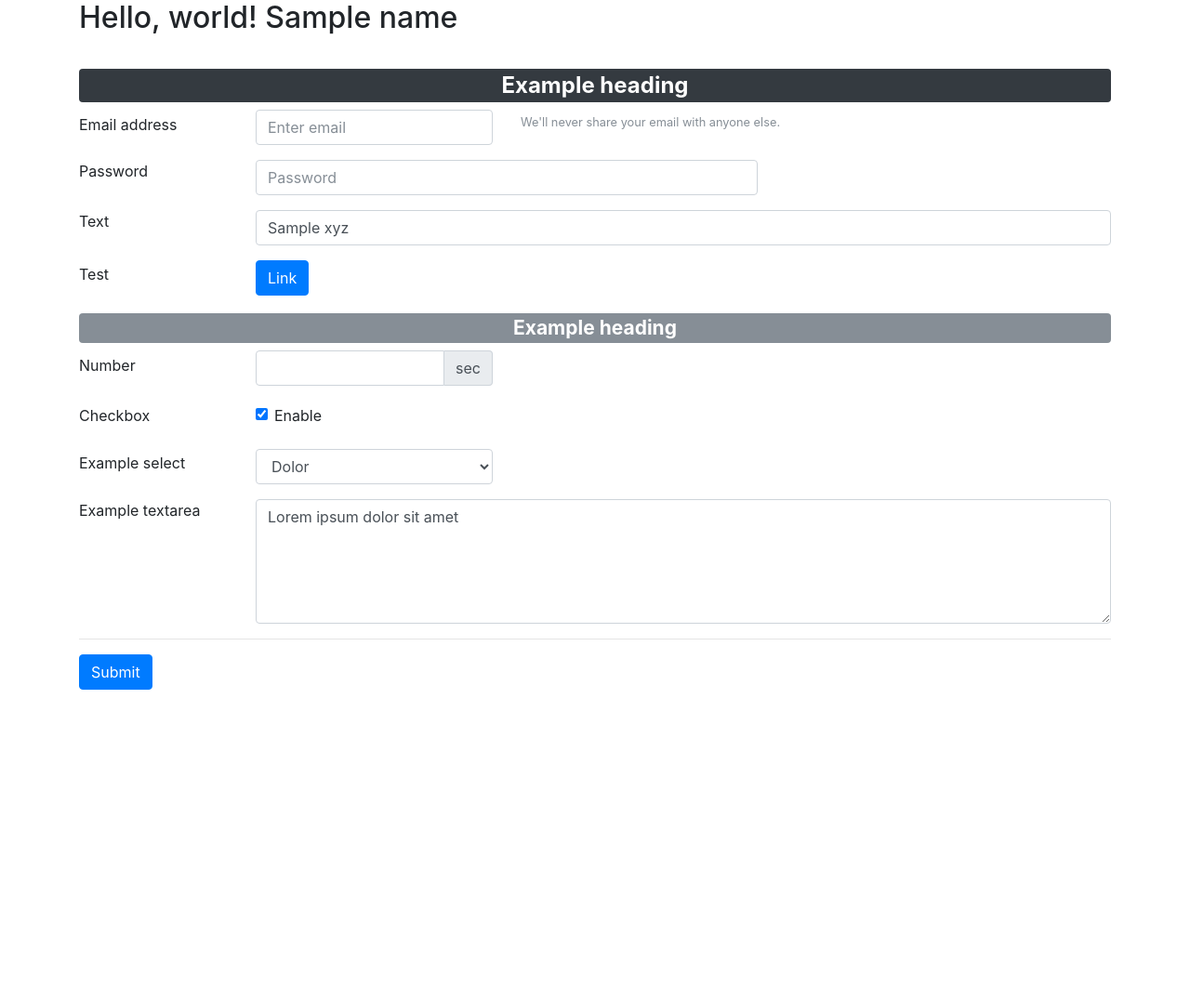
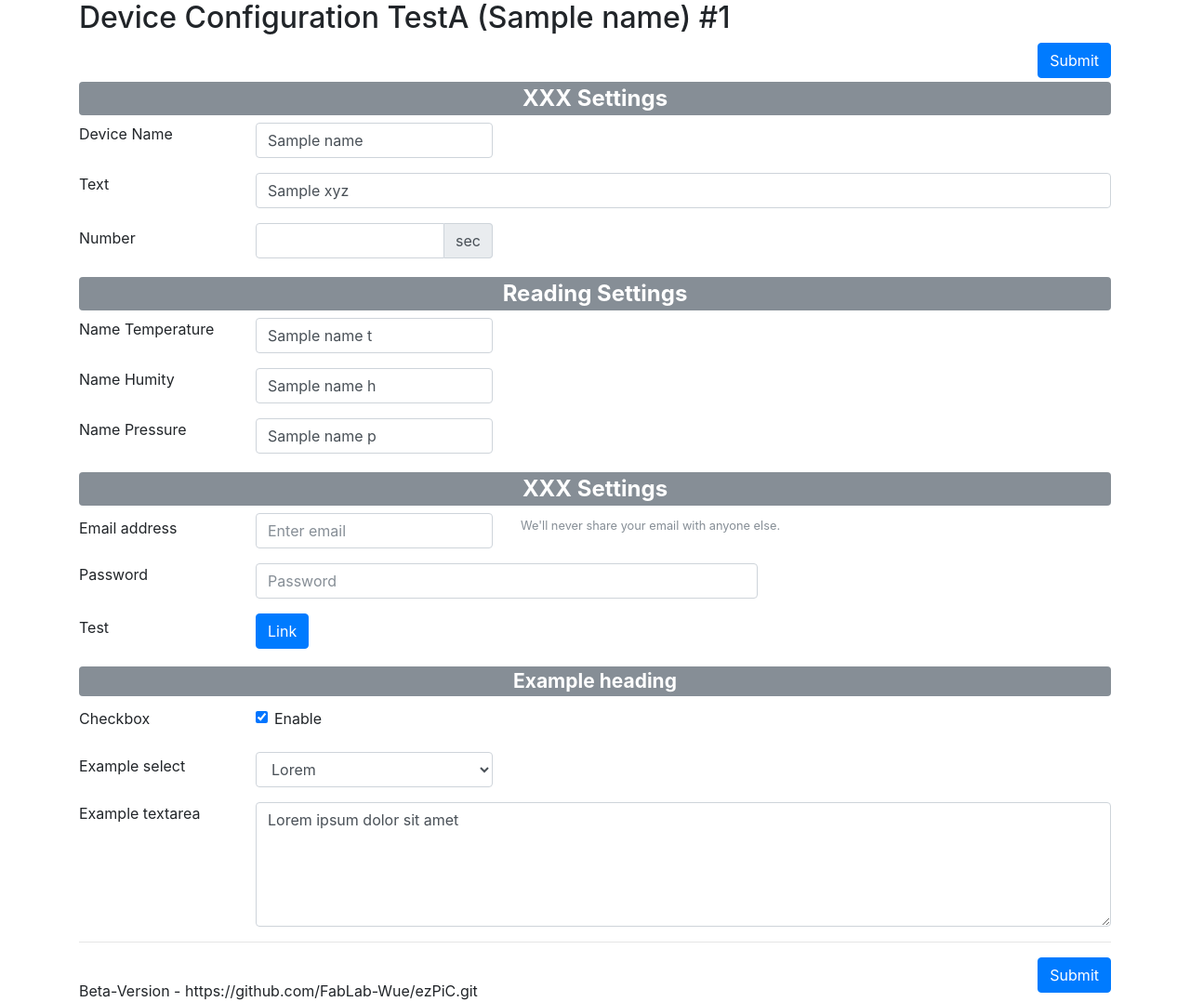
Before and after one commit to happytm/ezPiC, a Python web app: template ezPiC/templates/devices/TestA.html in a window 1280 px wide. Shown: the part 48-1126 px from the top of the page at 93% size. Before the commit the page ends 790 px from the top, so only its background shows below. Run offline with Jinja, Linux system fonts and the light colour scheme; the template is opened without the code that fills it: most values are stand-ins (such as "Sample title", 1, 10 or a date in 2020); some libraries are stand-ins or nearby versions.

Commit message:
Work on devices and HTML

```diff
--- a/ezPiC/plugins/devices/devTestB.py
+++ b/ezPiC/plugins/devices/devTestB.py
@@ -22,7 +22,7 @@
 
     def __init__(self, module):
         super().__init__(module)
-        self.param = {'abc':12345, 'xyz':67890}
+        self.param = {'name':'B', 'abc':12345, 'xyz':67890}
         self.timer_period = 5.5555
 
     def timer(self):
--- a/ezPiC/templates/devices/TestA.html
+++ b/ezPiC/templates/devices/TestA.html
@@ -1,14 +1,64 @@
 {% extends "t_standard.html" %}
 {% block body %}
 
+<h2>Device Configuration TestA ({{ name }}) #{{index}}</h2>
 
-<h2>Hello, world! {{ name }}</h2>
+<form method="post">
 
-<br />
+    <button type="submit" class="btn btn-primary float-right">Submit</button>
 
-<form method=post>
+    <h2><span class="badge badge-secondary col-sm-12">XXX Settings</span></h2>
 
-    <h2><span class="badge badge-dark col-sm-12">Example heading</span></h2>
+    <div class="form-group row">
+        <label for="name" class="col-sm-2">Device Name</label>
+        <div class="col-sm-3">
+            <input type="text" class="form-control" name="name" id="name" value="{{name}}">
+        </div>
+    </div>
+
+    <div class="form-group row">
+        <label for="xyz" class="col-sm-2">Text</label>
+        <div class="col-sm-10">
+            <input type="text" class="form-control" name="xyz" id="xyz" value="{{xyz}}">
+        </div>
+    </div>
+
+    <div class="form-group row">
+        <label for="abc" class="col-sm-2 form-text">Number</label>
+        <div class="input-group col-sm-3">
+            <input type="number" class="form-control" name="abc" id="abc" value="{{abc}}">
+            <span class="input-group-addon">sec</span>
+        </div>
+    </div>
+
+
+
+    <h2><span class="badge badge-secondary col-sm-12">Reading Settings</span></h2>
+
+    <div class="form-group row">
+        <label for="name_t" class="col-sm-2">Name Temperature</label>
+        <div class="col-sm-3">
+            <input type="text" class="form-control" name="name_t" id="name_t" value="{{name_t}}">
+        </div>
+    </div>
+
+    <div class="form-group row">
+        <label for="name_h" class="col-sm-2">Name Humity</label>
+        <div class="col-sm-3">
+            <input type="text" class="form-control" name="name_h" id="name_h" value="{{name_h}}">
+        </div>
+    </div>
+
+    <div class="form-group row">
+        <label for="name_p" class="col-sm-2">Name Pressure</label>
+        <div class="col-sm-3">
+            <input type="text" class="form-control" name="name_p" id="name_p" value="{{name_p}}">
+        </div>
+    </div>
+
+
+
+    <h2><span class="badge badge-secondary col-sm-12">XXX Settings</span></h2>
 
     <div class="form-group row">
         <label for="exampleInputEmail1" class="col-sm-2 form-text">Email address</label>
@@ -25,13 +75,6 @@
         </div>
     </div>
 
-    <div class="form-group row">
-        <label for="xyz" class="col-sm-2">Text</label>
-        <div class="col-sm-10">
-            <input type="text" class="form-control" name="xyz" id="xyz" value="{{xyz}}">
-        </div>
-    </div>
-
     <div class="form-group row align-items-center">
         <label for="exampleInputBtn" class="col-sm-2">Test</label>
         <div class="col-sm-3">
@@ -40,14 +83,6 @@
     </div>
 
     <h3><span class="badge badge-secondary col-sm-12">Example heading</span></h3>
-
-    <div class="form-group row">
-        <label for="abc" class="col-sm-2 form-text">Number</label>
-        <div class="input-group col-sm-3">
-            <input type="number" class="form-control" name="abc" id="abc" value="{{abc}}">
-            <span class="input-group-addon">sec</span>
-        </div>
-    </div>
 
     <div class="form-group row">
         <div class="col-sm-2 form-text">Checkbox</div>
@@ -61,14 +96,14 @@
     </div>
 
     <div class="form-group row align-items-center">
-        <label for="exampleFormControlSelect1" class="col-sm-2">Example select</label>
+        <label for="set" class="col-sm-2">Example select</label>
         <div class="col-sm-3">
-            <select class="form-control" id="exampleFormControlSelect1">
-                <option value="1">Lorem</option>
-                <option value="2">Ipsum</option>
-                <option value="3" selected>Dolor</option>
-                <option value="4">Sit</option>
-                <option value="5">Amet</option>
+            <select class="form-control" name="sel" id="sel">
+                <option value="1"{% if sel=='1' %} selected{% endif %}>Lorem</option>
+                <option value="2"{% if sel=='2' %} selected{% endif %}>Ipsum</option>
+                <option value="3"{% if sel=='3' %} selected{% endif %}>Dolor</option>
+                <option value="4"{% if sel=='4' %} selected{% endif %}>Sit</option>
+                <option value="5"{% if sel=='5' %} selected{% endif %}>Amet</option>
             </select>
         </div>
     </div>
@@ -84,7 +119,7 @@
 
     <hr>
 
-    <button type="submit" class="btn btn-primary">Submit</button>
+    <button type="submit" class="btn btn-primary float-right">Submit</button>
 
 </form>
 
--- a/ezPiC/templates/t_standard.html
+++ b/ezPiC/templates/t_standard.html
@@ -61,6 +61,11 @@
   {% endwith %}
 
   {% block body %}{% endblock %}
+
+  <br />
+  <div class="disabled">
+    Beta-Version - https://github.com/FabLab-Wue/ezPiC.git
+  </div>
 </main>
 
 <!-- Optional JavaScript -->
```
Also changed, not shown: ezPiC/Device.py (+23 -7 lines), ezPiC/plugins/cmds/cmdDevice.py (+8 -0 lines), ezPiC/plugins/devices/devTestA.py (+11 -1 lines), ezPiC/plugins/web/webConfig.py (added, +37 -0 lines), ezPiC/templates/config.html (added, +113 -0 lines), ezPiC/templates/devices.html (+6 -13 lines), ezPiC/templates/devices_list.html (+10 -10 lines).
